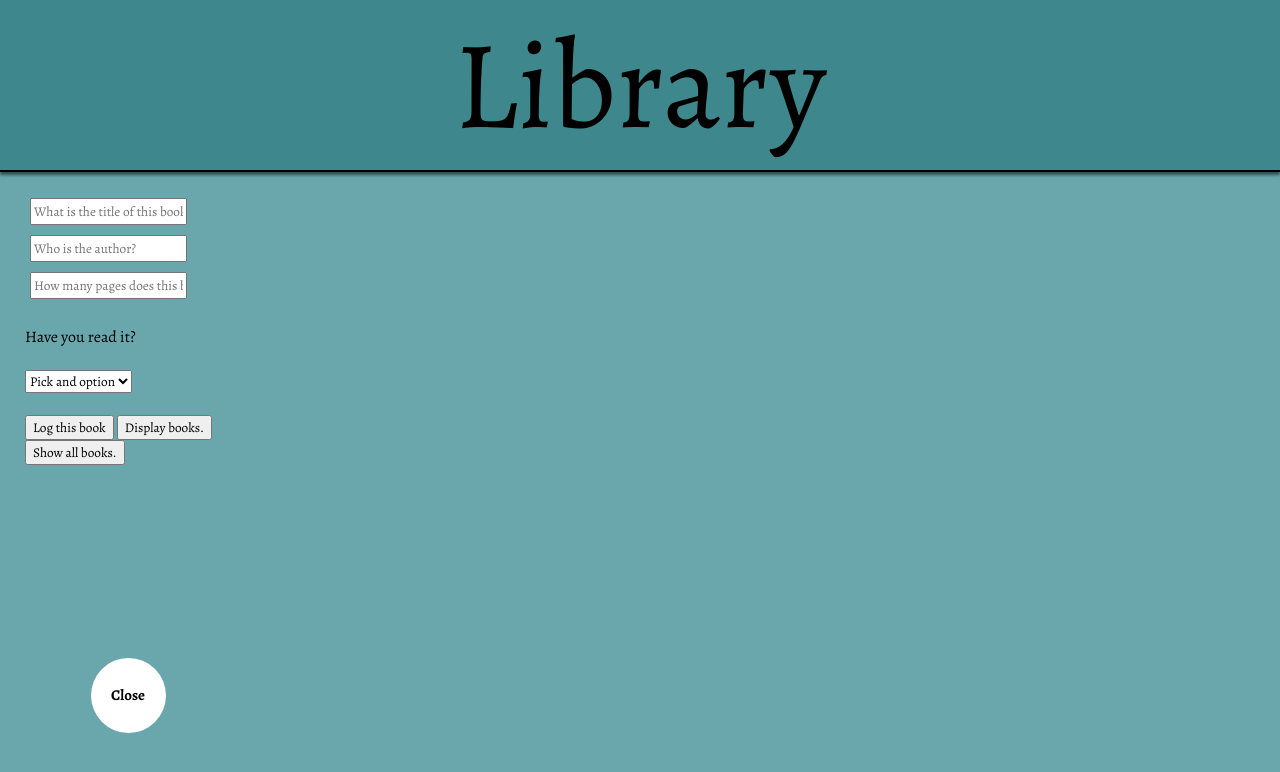
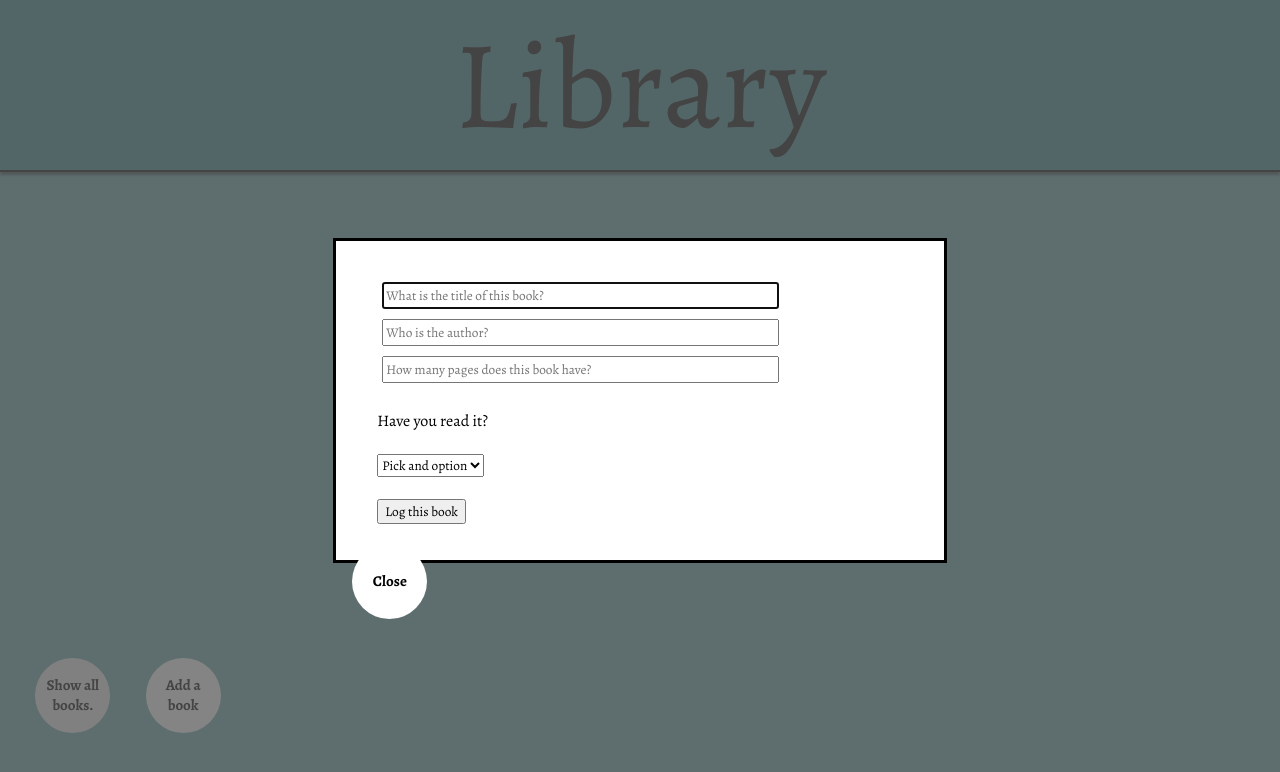
Before and after one commit to RobotCunning/Library, a plain HTML site: page index.html in a window 1280 px wide. Both pictures are taken after a click on the button "Add a book". Drawn offline with nearby package versions, Linux system fonts and the light colour scheme.

Commit message:
I have styled the library some more and i have found the dialog function to create a better pop up form, after i will try animate it to come from the button to the center of the screen

```diff
--- a/index.html
+++ b/index.html
@@ -11,6 +11,7 @@
         <div class="header"> Library </div>
         <div class="sideBar">
             <div class="bookInput">
+                <dialog>
                 <fieldset id="fieldset">
             <form id="form">
             <input type="text" placeholder="What is the title of this book?" id="bookTitle">
@@ -25,13 +26,17 @@
             <br>
             <br>
             <button type="submit" id="bookSubmit" onclick="AddToLibrary()">Log this book</button>
-            <button id="userinput" onclick="DisplayBooks(), CloseForm()">Display books.</button>
-            <button id="userinput" onclick="AllBooks()">Show all books.</button>
+
             </form>
                 </fieldset>
+            <button id="formButtonClose" onclick="CloseForm()" >Close</button>
+            </dialog>
+            <!-- <button id="userinput" onclick="DisplayBooks()">Display books.</button> !-->
+
             </div>
             <div class="formButtonSection">
-                <button id="formButtonOpen" onclick="OpenForm()">Add a book</button><button id="formButtonClose" onclick="CloseForm()">Close</button>
+                <button id="userinput" onclick="AllBooks()">Show all books.</button>
+                <button id="formButtonOpen" onclick="OpenForm()">Add a book</button>
             </div>
         </div>
 
--- a/script.js
+++ b/script.js
@@ -41,7 +41,7 @@ function AllBooks (){
 
 function OpenForm(){
     document.getElementById("fieldset").style.display = "flex";
-    document.getElementById("formButtonOpen").style.display = "none";
+   // document.getElementById("formButtonOpen").style.display = "none";//
     document.getElementById("formButtonClose").style.display = "block";
 }
 
@@ -49,4 +49,20 @@ function CloseForm(){
     document.getElementById("fieldset").style.display = "none";
     document.getElementById("formButtonOpen").style.display = "block";
     document.getElementById("formButtonClose").style.display = "none";
+    DisplayBooks();
 }
+
+
+const dialog = document.querySelector("dialog");
+const showButton = document.querySelector("dialog + button");
+const closeButton = document.querySelector("dialog button");
+
+// "Show the dialog" button opens the dialog modally
+formButtonOpen.addEventListener("click", () => {
+  dialog.showModal();
+});
+
+// "Close" button closes the dialog
+formButtonClose.addEventListener("click", () => {
+  dialog.close();
+});
--- a/styles.css
+++ b/styles.css
@@ -44,8 +44,9 @@ body{
 }
 
 .bookInput{
-    display: grid;
-    grid-template-rows: 3fr 1fr;
+    display: flex;
+    justify-content: center;
+    align-items: center;
     /*border: 1px solid black;*/
     grid-row: 1/2;
 }
@@ -96,8 +97,8 @@ input {
 }
 .formButtonSection {
     display: flex;
-    flex-direction: column;
-    justify-content: center;
+    flex-direction: row;
+    justify-content: space-evenly;
     align-items: center;
 }
 #formButtonOpen {
@@ -107,7 +108,6 @@ input {
     background-color: white /*rgb(160, 160, 160)*/;
     width: 75px;
     height: 75px;
-    position: fixed;
     border: none;
     text-align: center;
 }
@@ -120,12 +120,27 @@ input {
     background-color: white /*rgb(160, 160, 160)*/;
     width: 75px;
     height: 75px;
-    position: fixed;
     border: none;
     text-align: center;
+    position: fixed;
 }
 
-#formButtonClose:hover, #formButtonOpen:hover {
+#formButtonClose:hover, #formButtonOpen:hover, #userinput:hover {
     scale: 1.05;
     box-shadow: 0px 0px 5px rgba(83, 237, 237, 0.85);
 }
+
+::backdrop {
+    background-color: rgb(91, 91, 91);
+    opacity: 0.75;
+  }
+
+  #userinput {
+    height: 75px;
+    width: 75px;
+    border-radius: 10px;
+    border: none;
+    font-size: 15px;
+    font-weight: 600;
+    border-radius: 100px;
+  }
```
